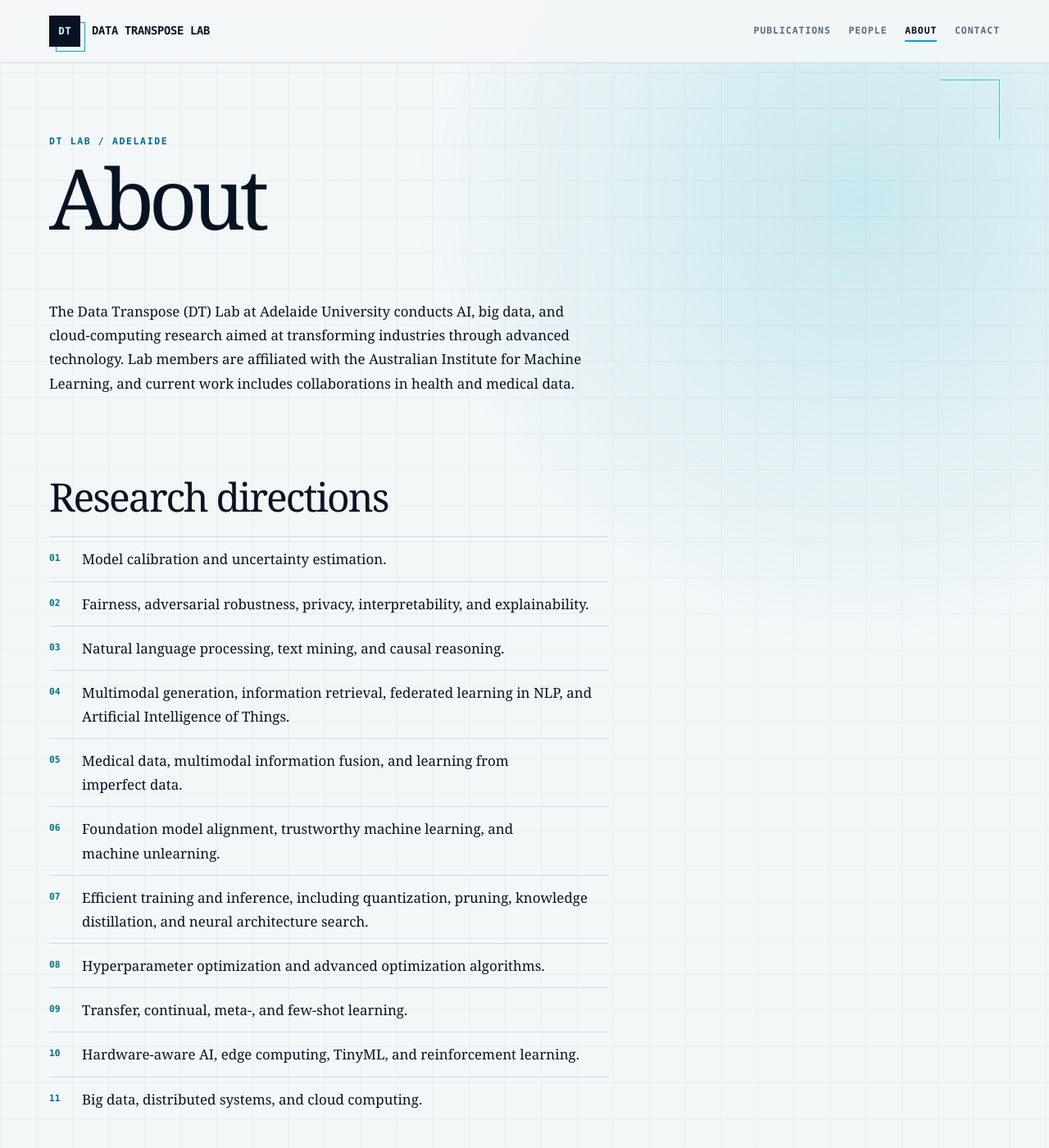
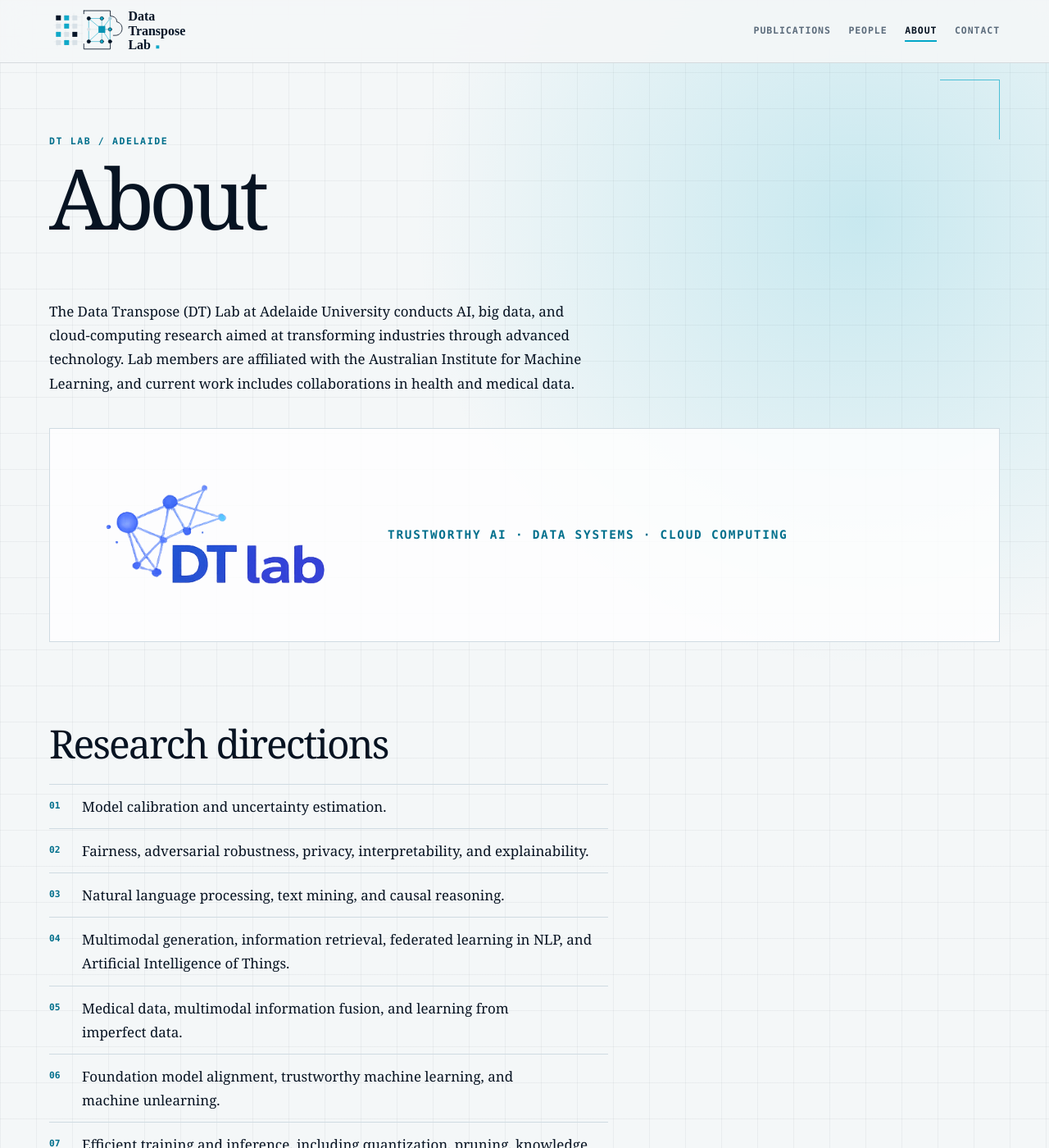
Before and after one commit to DATA-Transpose/data-transpose.github.io, a Jekyll site: the page built from about.md, in a window 1280 px wide and 1400 px high. Shown: the whole window at 82% size. Built offline with Jekyll 4.4.1, drawn with Linux system fonts in a browser that asks for light colours.

Commit message:
Add DT Lab brand artwork

```diff
--- a/_layouts/default.html
+++ b/_layouts/default.html
@@ -18,8 +18,7 @@
     <header class="site-header">
       <nav class="nav" aria-label="Main navigation">
         <a class="brand" href="{{ '/' | relative_url }}"{% if page.url == '/' %} aria-current="page"{% endif %}>
-          <span class="brand-mark" aria-hidden="true">DT</span>
-          <span>{{ site.title }}</span>
+          <img class="brand-logo" src="{{ '/assets/images/branding/DT_Lab_geometric_logo_web.svg' | relative_url }}" alt="Data Transpose Lab">
         </a>
         <div class="nav-links">
           <a href="{{ '/publications/' | relative_url }}"{% if page.url == '/publications/' %} aria-current="page"{% endif %}>Publications</a>
--- a/about.md
+++ b/about.md
@@ -7,6 +7,11 @@ permalink: /about/
 # About
 
 The Data Transpose (DT) Lab at Adelaide University conducts AI, big data, and cloud-computing research aimed at transforming industries through advanced technology. Lab members are affiliated with the Australian Institute for Machine Learning, and current work includes collaborations in health and medical data.
+
+<figure class="about-brand">
+  <img src="{{ '/assets/images/branding/dt_lab.png' | relative_url }}" alt="DT Lab network emblem" width="418" height="224">
+  <figcaption>Trustworthy AI · Data systems · Cloud computing</figcaption>
+</figure>
 
 ## Research directions
 
--- a/assets/css/main.css
+++ b/assets/css/main.css
@@ -83,35 +83,14 @@ a:hover { color: var(--ink); }
 .brand {
   display: inline-flex;
   align-items: center;
-  gap: .85rem;
   color: var(--ink);
-  font-family: ui-monospace, "SFMono-Regular", Consolas, monospace;
-  font-size: .86rem;
-  font-weight: 750;
-  letter-spacing: -.02em;
   text-decoration: none;
-  text-transform: uppercase;
 }
 
-.brand-mark {
-  position: relative;
-  display: grid;
-  width: 2.4rem;
-  aspect-ratio: 1;
-  place-items: center;
-  border: 1px solid var(--ink);
-  background: var(--ink);
-  color: var(--signal);
-  font-size: .78rem;
-  letter-spacing: .04em;
-}
-
-.brand-mark::after {
-  content: "";
-  position: absolute;
-  inset: .42rem -.42rem -.42rem .42rem;
-  border: 1px solid var(--accent);
-  z-index: -1;
+.brand-logo {
+  display: block;
+  width: clamp(10.5rem, 17vw, 12.5rem);
+  height: auto;
 }
 
 .nav-links {
@@ -849,6 +828,31 @@ p, li { max-width: 72ch; text-wrap: pretty; }
 .container > ul li { padding: .75rem 0 .75rem 2.5rem; border-top: 1px solid var(--line); counter-increment: list; }
 .container > ul li::before { content: counter(list, decimal-leading-zero); float: left; margin-left: -2.5rem; color: var(--accent-dark); font: 800 .7rem/2.5 ui-monospace, "SFMono-Regular", Consolas, monospace; }
 
+.about-brand {
+  display: grid;
+  grid-template-columns: minmax(12rem, 20rem) minmax(0, 1fr);
+  gap: clamp(1.25rem, 4vw, 3rem);
+  align-items: center;
+  margin: 2.5rem 0 4rem;
+  padding: clamp(1.5rem, 4vw, 2.75rem);
+  border: 1px solid var(--line);
+  background: rgba(255, 255, 255, .82);
+}
+
+.about-brand img {
+  display: block;
+  width: 100%;
+  height: auto;
+  object-fit: contain;
+}
+
+.about-brand figcaption {
+  color: var(--accent-dark);
+  font: 800 clamp(.75rem, 1.5vw, .9rem)/1.65 ui-monospace, "SFMono-Regular", Consolas, monospace;
+  letter-spacing: .12em;
+  text-transform: uppercase;
+}
+
 .site-footer { border-top: 1px solid var(--ink); }
 
 .footer-inner {
@@ -881,6 +885,8 @@ p, li { max-width: 72ch; text-wrap: pretty; }
   .news-conference-logo { grid-column: 1; grid-row: auto; width: min(12rem, 60%); max-height: 4.5rem; margin-block: .15rem .35rem; }
   .publication-icon { position: static; margin-bottom: .25rem; }
   .publication .meta:first-of-type { padding-left: 0; }
+  .about-brand { grid-template-columns: 1fr; text-align: center; }
+  .about-brand img { width: min(100%, 20rem); margin-inline: auto; }
 }
 
 @media (max-width: 480px) {
```
Also changed, not shown: assets/images/branding/DT_Lab_geometric_logo_web.svg (added), assets/images/branding/dt_lab.png (added).
